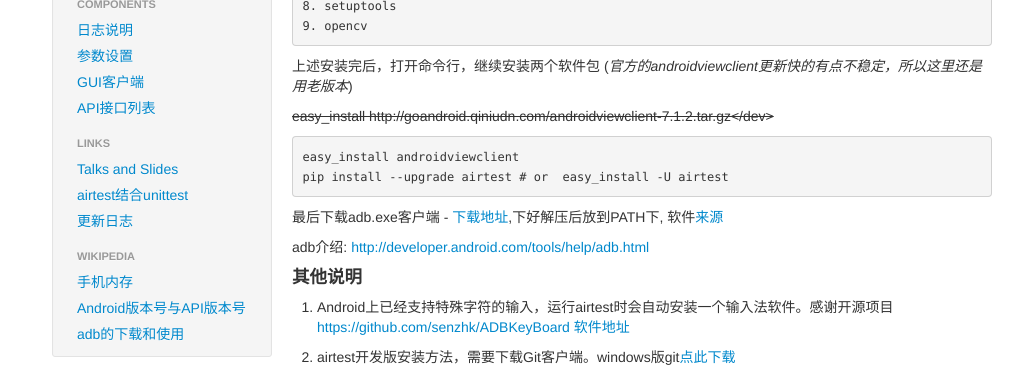
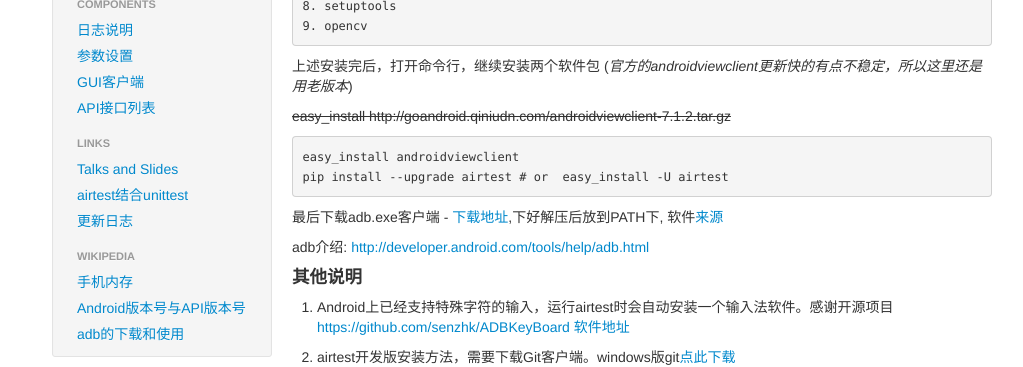
Before and after one commit to NetEase/airtest, a Jekyll site: the page built from _posts/2014-10-10-deployment-win.md, in a window 1280 px wide. Shown: the part 329-696 px from the top of the page, without its empty margins (118-1141 px from the left). Built offline with Jekyll 4.4.1, drawn with Linux system fonts in a browser that asks for light colours; comment, search, counter and statistics services are not loaded; some of the changed lines change nothing that is shown.

Commit message:
little fi

```diff
--- a/_posts/2014-10-10-deployment-win.md
+++ b/_posts/2014-10-10-deployment-win.md
@@ -24,7 +24,7 @@ permalink: /deployment/win-installing.html
 上述安装完后，打开命令行，继续安装两个软件包
 (*官方的androidviewclient更新快的有点不稳定，所以这里还是用老版本*)
 
-<del>easy_install http://goandroid.qiniudn.com/androidviewclient-7.1.2.tar.gz</dev>
+<del>easy_install http://goandroid.qiniudn.com/androidviewclient-7.1.2.tar.gz</del>
 
     easy_install androidviewclient
     pip install --upgrade airtest # or  easy_install -U airtest
```
